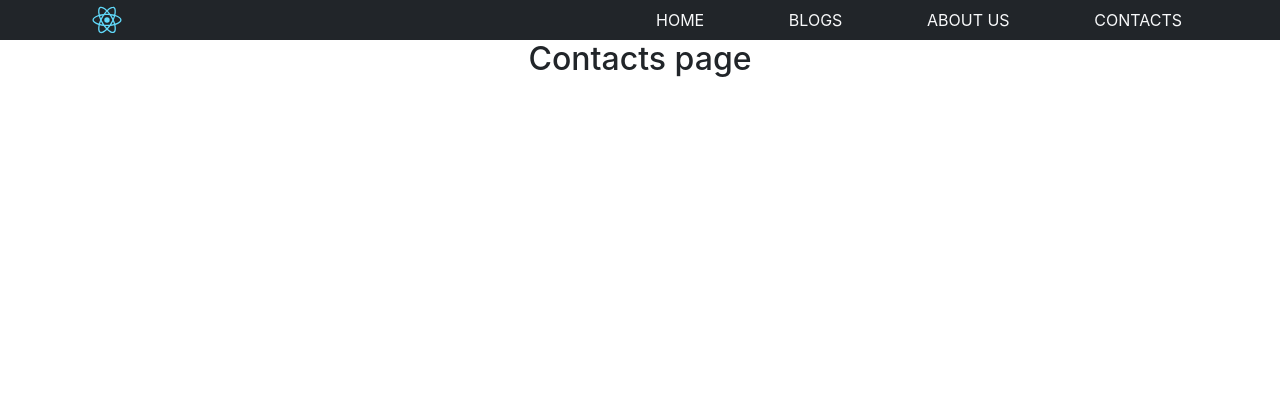
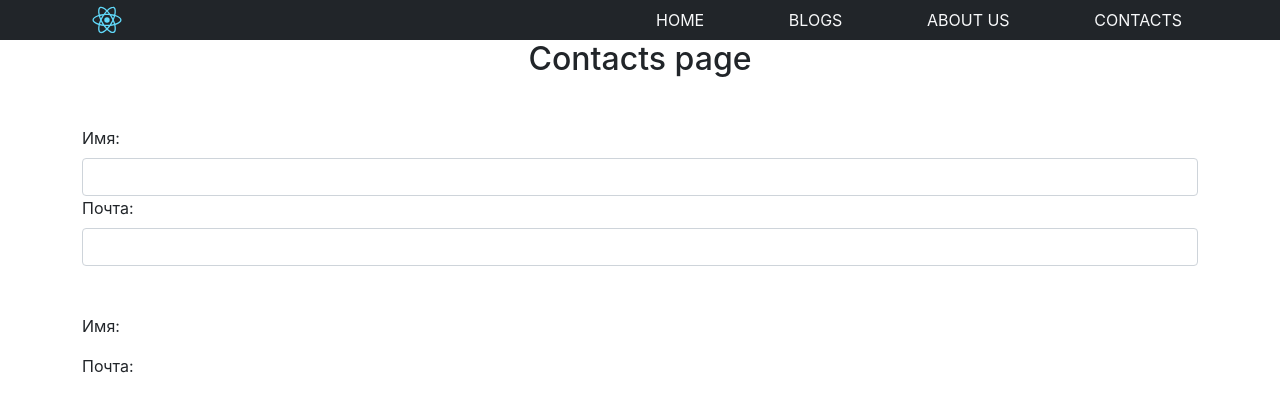
Before and after one commit to StasAnanas666/first_project-dev, a React (Create React App) app: page /contacts in a window 1280 px wide. Shown: the top 412 px of the page. Built offline with nearby package versions, Linux system fonts and the light colour scheme.

Commit message:
add useState for example

```diff
--- a/src/pages/Main/About/About.jsx
+++ b/src/pages/Main/About/About.jsx
@@ -1,5 +1,21 @@
+import {useState} from "react";
+
 const About = () => {
-    return <h2 className="text-center">About page</h2>
+    //count - состояние
+    //setCount - функция для изменения состояния
+    //внутри useState передается начальное значение состояния
+    const [count, setCount] = useState(0);
+    function handleClick() {
+        setCount(count + 1)
+    }
+
+    return (
+        <div className="container">
+            <h2 className="text-center">About page</h2>
+            <p>Count: {count}</p>
+            <button onClick={handleClick}>Увеличить</button>
+        </div>
+    )
 }
 
 export default About;
--- a/src/pages/Main/Contacts/Contacts.jsx
+++ b/src/pages/Main/Contacts/Contacts.jsx
@@ -1,5 +1,26 @@
+import {useState} from "react";
+
 const Contacts = () => {
-    return <h2 className="text-center">Contacts page</h2>
+    const[name, setName] = useState("");
+    const[email, setEmail] = useState("");
+
+    return (
+        <div className="container">
+            <h2 className="text-center mb-5">Contacts page</h2>
+
+            <div className="form-group">
+                <label className="form-label">Имя: </label>
+                <input type="text" className="form-control" value={name} onChange={(event) => setName(event.target.value)}/>
+            </div>
+            <div className="form-group">
+                <label className="form-label">Почта: </label>
+                <input type="email" className="form-control" value={email} onChange={(event) => setEmail(event.target.value)}/>
+            </div>
+
+            <p className="mt-5">Имя: {name}</p>
+            <p>Почта: {email}</p>
+        </div>
+    )
 }
 
 export default Contacts;
```
